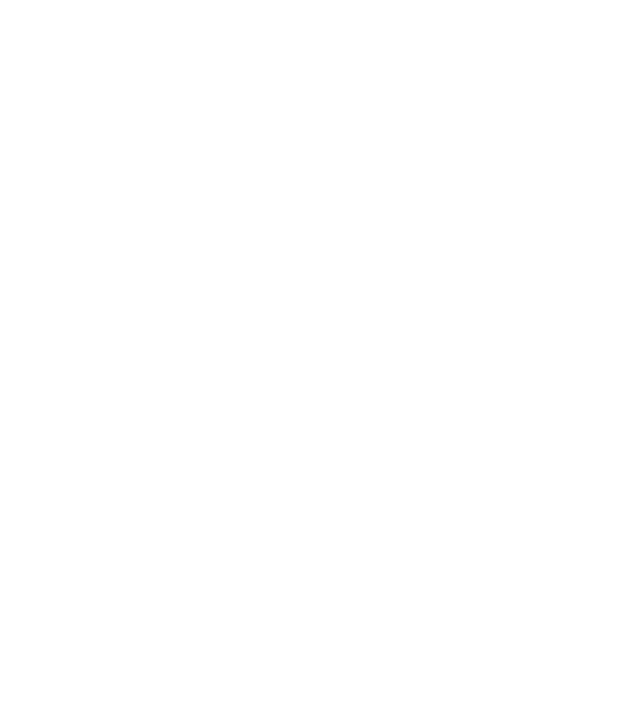
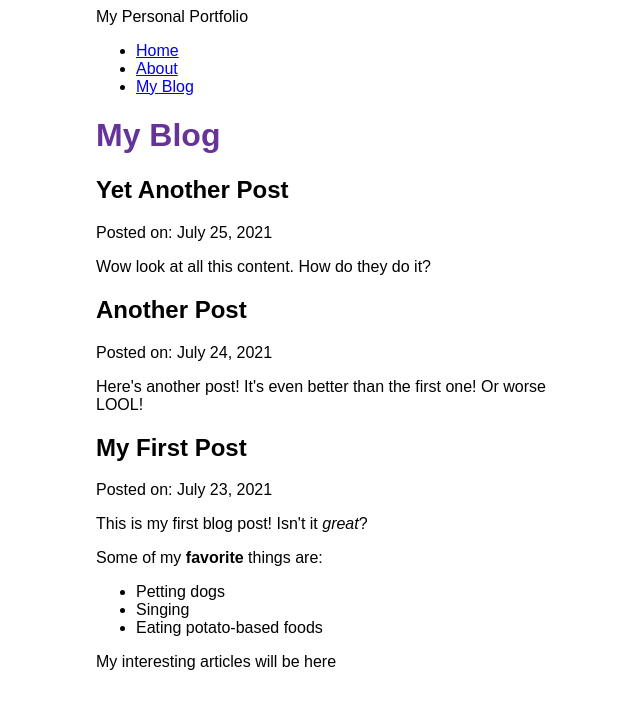
Before and after one commit to maryojo/portfolio-gatsby1, a Gatsby site: page /blog in a window 1280 px wide. Before the commit this address had no page. Shown: the whole page, without its empty margins (294-934 px from the left). Built offline with nearby package versions, Linux system fonts and the light colour scheme; Gatsby itself is replaced by a stand-in of ours.

Commit message:
Added a test blog

```diff
--- /dev/null
+++ b/blog/first-post.mdx
@@ -0,0 +1,12 @@
+---
+title: "My First Post"
+date: "2021-07-23"
+---
+
+This is my first blog post! Isn't it *great*?
+
+Some of my **favorite** things are:
+
+* Petting dogs
+* Singing
+* Eating potato-based foods
--- /dev/null
+++ b/blog/second-post.mdx
@@ -0,0 +1,6 @@
+---
+title: "Another Post"
+date: "2021-07-24"
+---
+
+Here's another post! It's even better than the first one! Or worse LOOL!
--- /dev/null
+++ b/blog/third-post.mdx
@@ -0,0 +1,6 @@
+---
+title: "Yet Another Post"
+date: "2021-07-25"
+---
+
+Wow look at all this content. How do they do it?
--- a/gatsby-config.js
+++ b/gatsby-config.js
@@ -8,13 +8,15 @@
   plugins: [
     `gatsby-plugin-react-helmet`,
     `gatsby-plugin-image`,
+    `gatsby-plugin-sharp`,
     {
       resolve: `gatsby-source-filesystem`,
       options: {
-        name: `images`,
-        path: `${__dirname}/src/images`,
+        name: `blog`,
+        path: `${__dirname}/blog`,
       },
     },
+    `gatsby-plugin-mdx`,
     `gatsby-transformer-sharp`,
     `gatsby-plugin-sharp`,
     {
--- a/package.json
+++ b/package.json
@@ -5,10 +5,13 @@
   "version": "0.1.0",
   "author": "Kyle Mathews <mathews.kyle@gmail.com>",
   "dependencies": {
+    "@mdx-js/mdx": "^1.6.22",
+    "@mdx-js/react": "^1.6.22",
     "gatsby": "^4.11.0",
     "gatsby-plugin-gatsby-cloud": "^4.11.0",
     "gatsby-plugin-image": "^2.11.1",
     "gatsby-plugin-manifest": "^4.11.0",
+    "gatsby-plugin-mdx": "^3.11.1",
     "gatsby-plugin-offline": "^5.11.0",
     "gatsby-plugin-react-helmet": "^5.11.0",
     "gatsby-plugin-sharp": "^4.11.1",
--- a/src/components/layout.js
+++ b/src/components/layout.js
@@ -55,19 +55,30 @@
 // export default Layout
 
 import * as React from 'react'
-import { Link } from 'gatsby'
+import { Link, useStaticQuery, graphql } from 'gatsby'
 import {
   container,
   heading,
   navLinks,
   navLinkItem,
-  navLinkText
+  navLinkText,
+  siteTitle,
  } from './layout.module.css'
 
 const Layout = ({pageTitle, children}) =>{
+  const data = useStaticQuery(graphql`
+  query {
+    site {
+      siteMetadata {
+        title
+      }
+    }
+  }
+`)
   return(
     <div className={container}>
-      <title>{pageTitle}</title>
+      <title>{pageTitle} | {data.site.siteMetadata.title}</title>
+      <header className={siteTitle}>{data.site.siteMetadata.title}</header>
       <nav>
         <ul className={navLinks}>
           <li className={navLinkItem}>
@@ -75,6 +86,9 @@
           </li>
           <li className={navLinkItem}>
           <Link to="/about" className={navLinkText}>About</Link>
+          </li>
+          <li className={navLinkItem}>
+          <Link to="/blog" className={navLinkText}>My Blog</Link>
           </li>
         </ul>
       </nav>
--- a/src/components/layout.module.css
+++ b/src/components/layout.module.css
@@ -18,3 +18,10 @@
 .nav-link-text {
   color: black;
 }
+
+.site-title {
+  font-size: 3rem;
+  color: gray;
+  font-weight: 700;
+  margin: 3rem 0;
+}
--- /dev/null
+++ b/src/pages/blog.js
@@ -0,0 +1,38 @@
+import * as React from 'react'
+import Layout from '../components/layout'
+import { graphql } from 'gatsby'
+import { MDXRenderer } from 'gatsby-plugin-mdx'
+
+const BlogPage = ({ data })=>{
+  return(
+    <Layout pageTitle="My Blog">
+     {
+       data.allMdx.nodes.map((node) => (
+         <article key={node.id}>
+           <h2>{node.frontmatter.title}</h2>
+           <p>Posted on: {node.frontmatter.date}</p>
+           <MDXRenderer>{node.body}</MDXRenderer>
+         </article>
+       ))
+     }
+      <p>My interesting articles will be here</p>
+    </Layout>
+  )
+}
+
+export const query = graphql`
+  query {
+    allMdx(sort: {fields: frontmatter___date, order: DESC}) {
+      nodes {
+        frontmatter {
+          date(formatString: "MMMM D, YYYY")
+          title
+        }
+        id
+        body
+      }
+    }
+  }
+  `
+
+export default BlogPage
```
Also changed, not shown: 1 other file.
